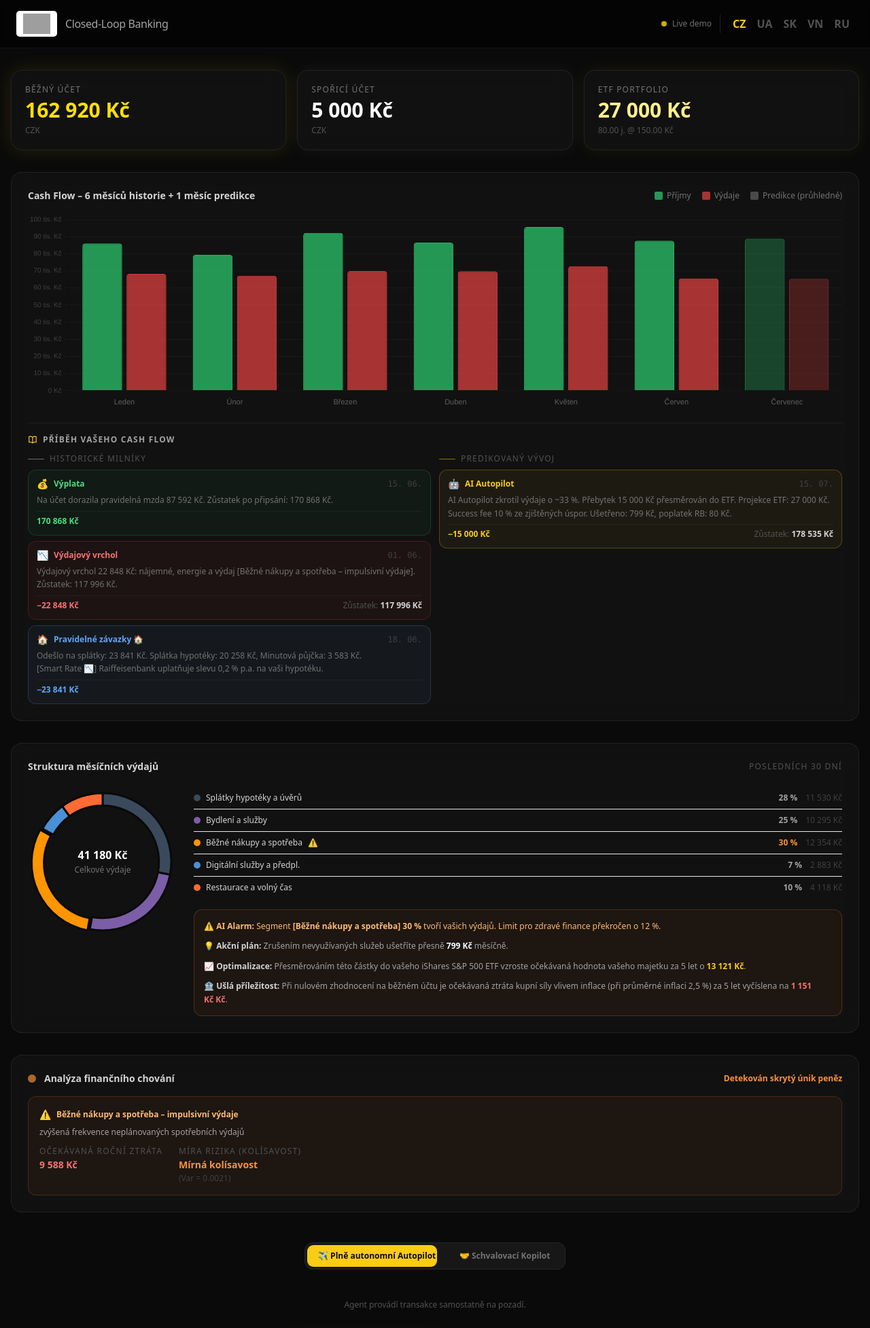
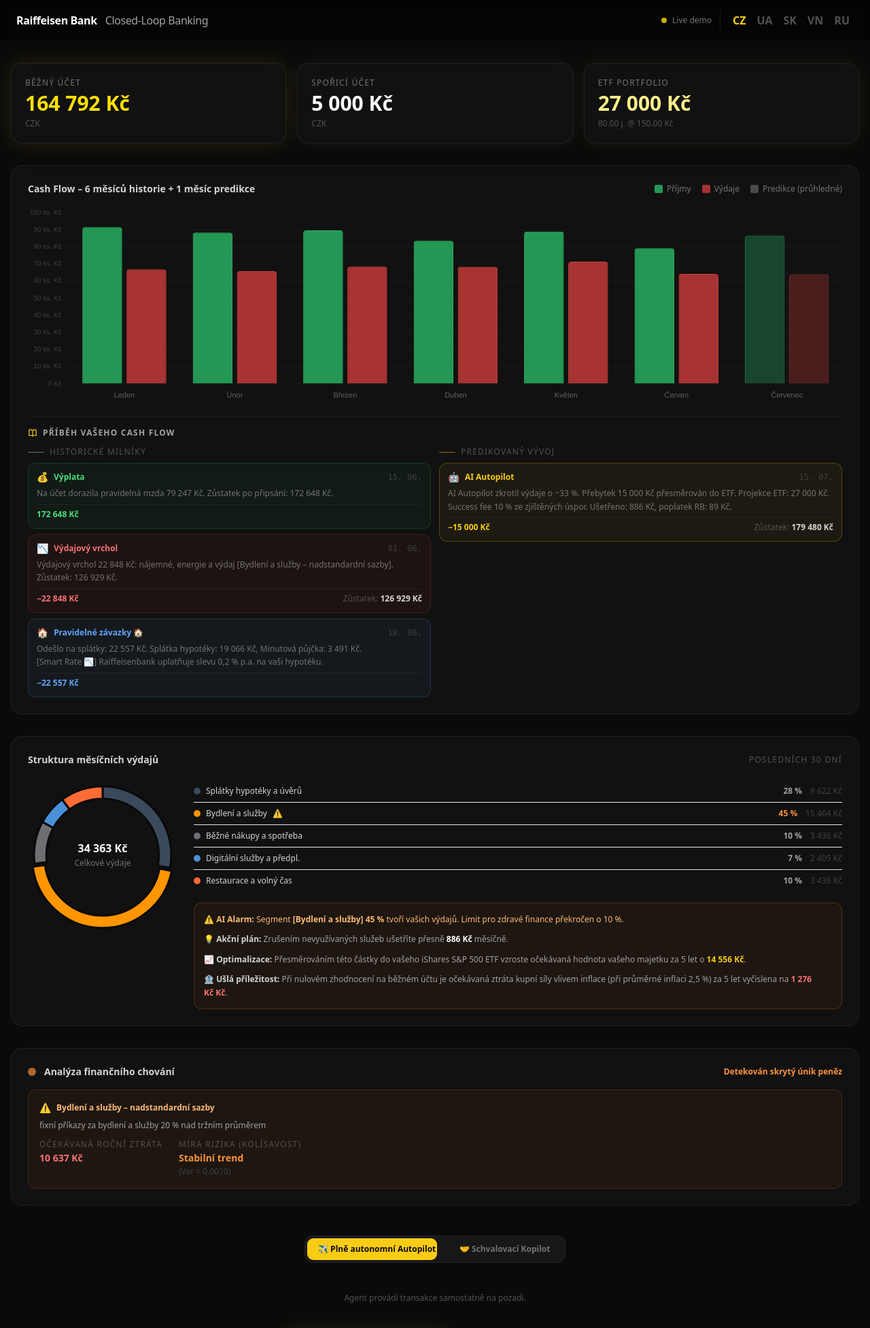
Before and after one commit to THO-netizen/closed-loop-system, a FastAPI app: page / in a window 1280 px wide. Shown: the top 1954 px of the page at 68% size. Run offline with FastAPI, Linux system fonts and the light colour scheme; some libraries are stand-ins or nearby versions; grey boxes are pictures that could not be loaded.

Commit message:
style: removed logo img and static mount – clean text-only header
Deleted StaticFiles import and app.mount("/static") to eliminate the
RuntimeError on Render caused by a missing static/ directory. Replaced
the <img> logo tag with plain "Raiffeisen Bank" text, matching the
original minimal header style. No static/ dependency remains.

Co-Authored-By: Claude Sonnet 4.6 <noreply@anthropic.com>

```diff
--- a/main.py
+++ b/main.py
@@ -8,12 +8,9 @@ from dotenv import load_dotenv
 from fastapi import FastAPI, Request, Body
 from fastapi.responses import HTMLResponse, JSONResponse
 from fastapi.templating import Jinja2Templates
-from fastapi.staticfiles import StaticFiles
-
 load_dotenv()
 
 app = FastAPI(title="Autonomous Closed-Loop Banking")
-app.mount("/static", StaticFiles(directory="static"), name="static")
 templates = Jinja2Templates(directory="templates")
 
 TODAY = date.today()
--- a/templates/index.html
+++ b/templates/index.html
@@ -66,9 +66,7 @@
 
 <!-- ── Header ── -->
 <header class="border-b border-white/5 px-6 py-4 flex items-center gap-3 bg-black/60 backdrop-blur-sm sticky top-0 z-10">
-  <a href="/" class="shrink-0 flex items-center" style="background:#fff; padding:4px 10px; border-radius:5px; line-height:0;">
-    <img src="/static/logo_rb.png" alt="Raiffeisenbank" style="height:30px; width:auto; display:block;">
-  </a>
+  <span class="text-base font-bold tracking-tight text-white">Raiffeisen Bank</span>
   <span class="text-base font-light tracking-tight text-neutral-400">Closed-Loop Banking</span>
   <span class="flex items-center gap-2 text-xs text-neutral-500 ml-auto">
     <span class="pulse-dot"></span> Live demo
```
